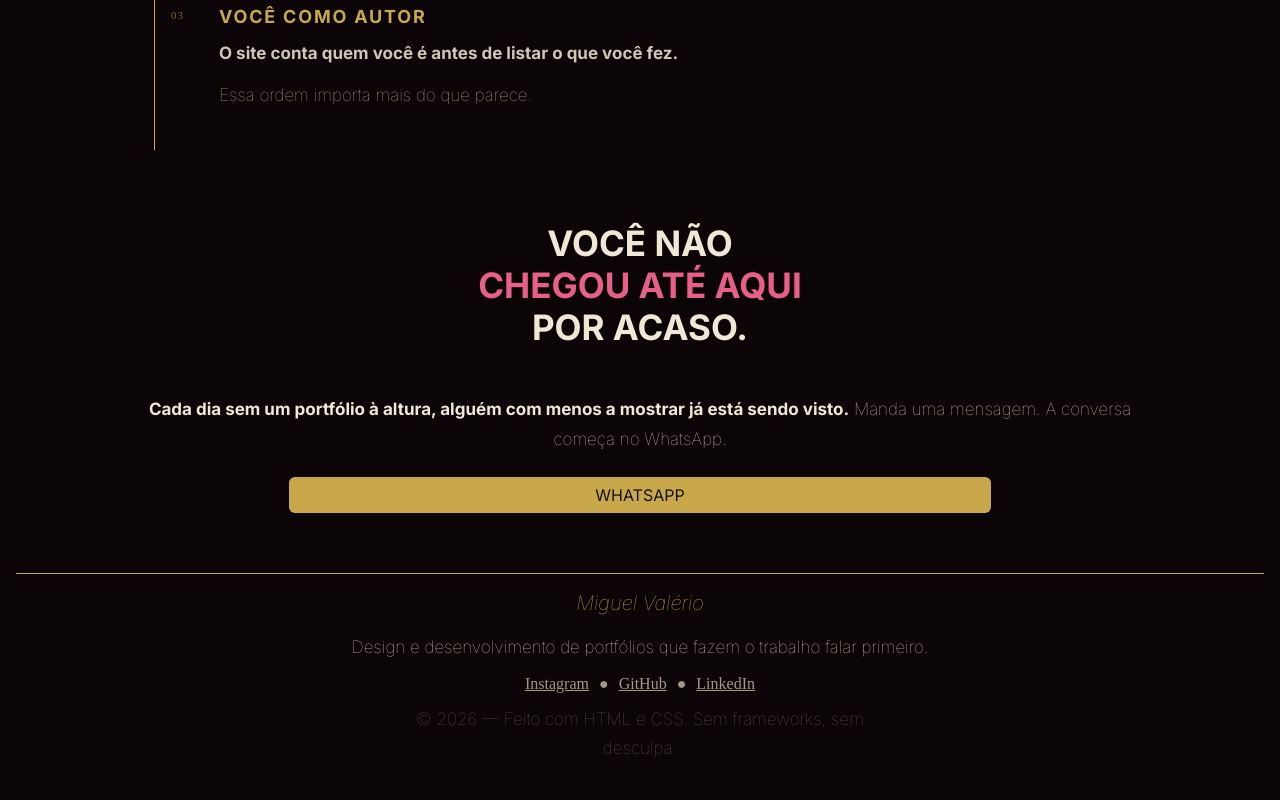
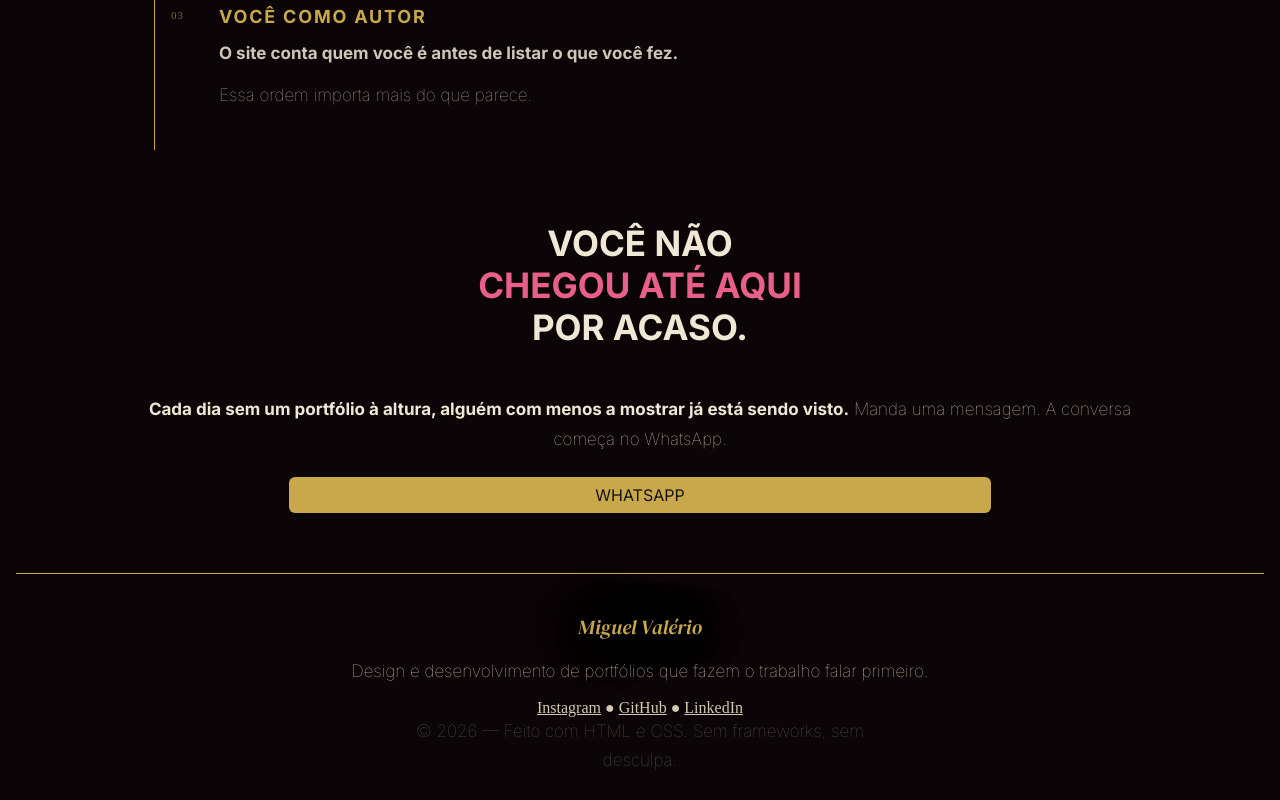
Before and after one commit to mvaleriohub/projeto-monalisa, a plain HTML site: page index.html in a window 1280 px wide. Shown: the part 2335-3135 px from the top of the page. Before the commit the page ends 3111 px from the top, so only its background shows below. Drawn offline with Linux system fonts and the light colour scheme.

Commit message:
Update style.css

```diff
--- a/estilos/style.css
+++ b/estilos/style.css
@@ -86,11 +86,12 @@
 
 /* Header */
 .logo {
-    font-family: var(--font-title);
     color: var(--secundary);
     font-size: 1em;
     font-weight: lighter;
     font-style: italic;
+    font-family: var(--serif);
+    text-shadow: 1px 1px 1px rgba(0, 0, 0, 0.459), 0 0 50px rgb(0, 0, 0), 0 0 100px rgb(0, 0, 0);
 }
 
 header {
@@ -102,11 +103,6 @@
     position: absolute;
 
     padding: 5px 20px;
-}
-
-header > p.logo {
-    font-family: var(--serif);
-    text-shadow: 1px 1px 1px rgba(0, 0, 0, 0.459), 0 0 50px rgb(0, 0, 0), 0 0 100px rgb(0, 0, 0);
 }
 
 header > nav {
@@ -391,26 +387,34 @@
     border-top: 1px solid var(--secundary);
     background-color: var(--background3);
     margin-top: 30px;
-    display: flex;
-    flex-flow: column;
-    align-items: center;
+    padding: 24px 16px;
     text-align: center;
 }
 
-footer > p.sublogo {
-    margin-top: 0;
+footer > .footer-content {
+    max-width: 480px;
+    margin: 0 auto;
+    display: grid;
+    gap: 14px;
 }
 
-footer > nav {
+footer nav > .social-links {
+    list-style: none;
     display: flex;
-    justify-items: center;
+    flex-direction: column;
+    align-items: center;
+    gap: 8px;
+    padding: 0;
+    margin: 0;
     opacity: 75%;
 }
 
-footer > nav > a {
-    margin: 0px 10px;
+footer nav > .social-links > li > a {
+    padding: 4px 8px;
 }
 
-footer > p.copy {
+footer p.copy {
+    max-width: 38ch;
+    margin: 0 auto;
     opacity: 40%;
 }
```
